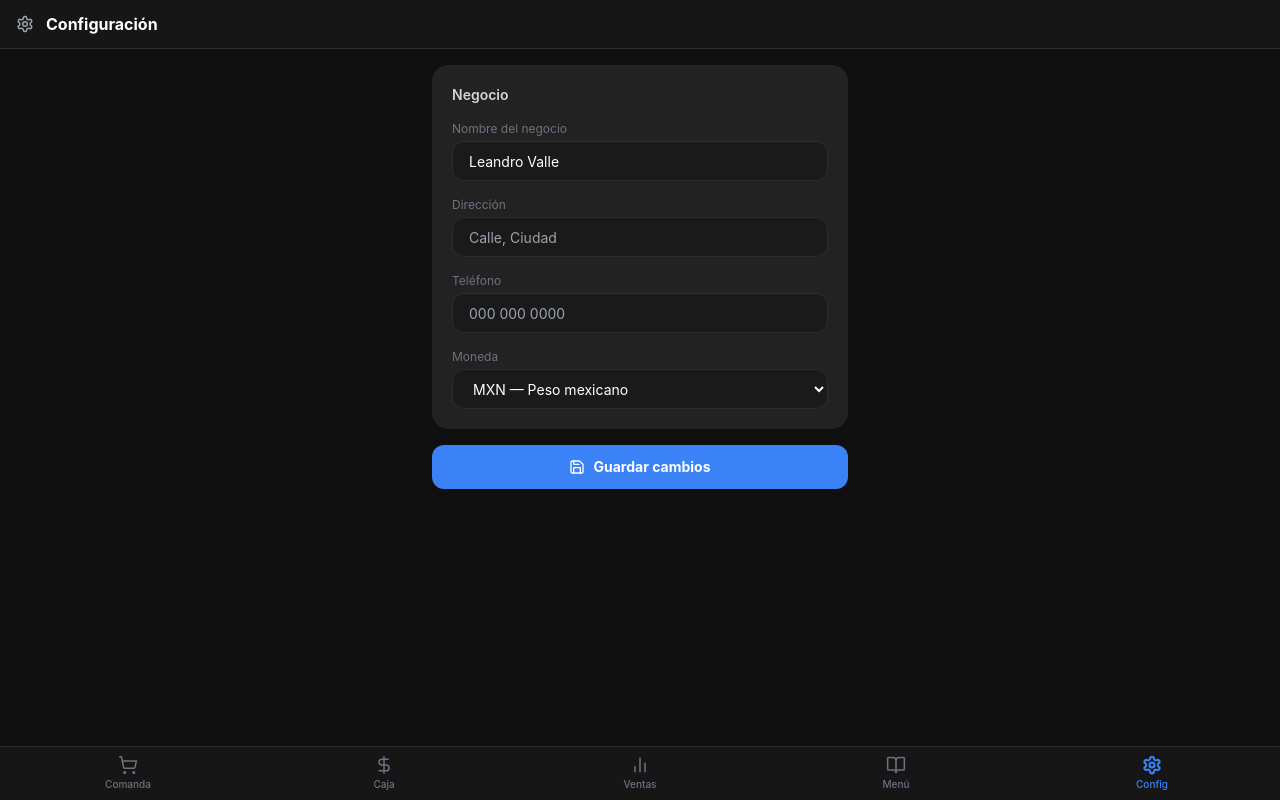
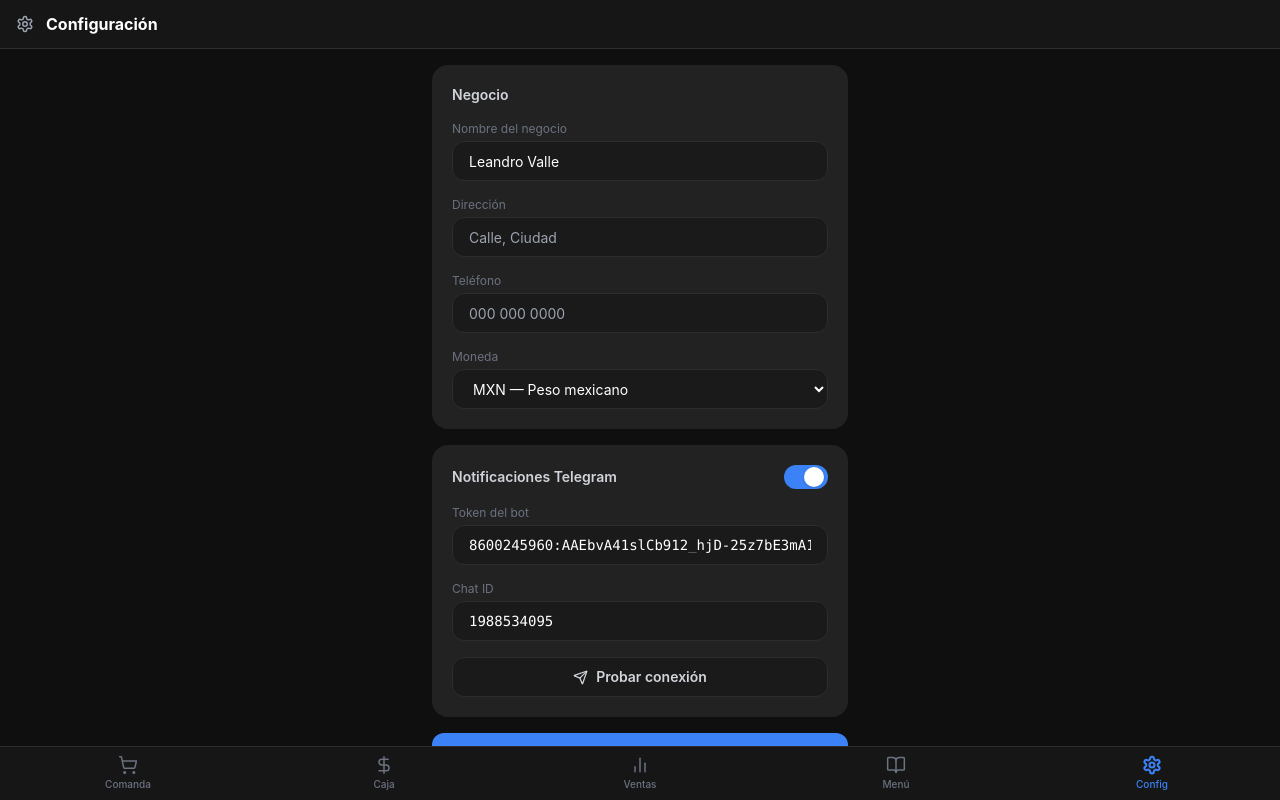
Before and after one commit to Saint-Latte/leandropos, a React (Vite) app: page /#/settings in a window 1280 px wide. Built offline with nearby package versions, Linux system fonts and the light colour scheme.

Commit message:
Add Telegram notifications for orders, session open/close

```diff
--- a/src/components/order/PaymentModal.jsx
+++ b/src/components/order/PaymentModal.jsx
@@ -3,12 +3,15 @@ import { X, Banknote, CreditCard, Smartphone, QrCode } from 'lucide-react'
 import { formatCurrency, PAYMENT_METHODS } from '../../lib/utils'
 import useOrderStore from '../../store/orderStore'
 import useRegisterStore from '../../store/registerStore'
+import useSettingsStore from '../../store/settingsStore'
+import { sendTelegram, buildOrderMessage } from '../../lib/telegram'
 
 const QUICK_AMOUNTS = [20, 50, 100, 200, 500]
 
 export default function PaymentModal({ currency, orderNumber, onClose, onSuccess }) {
   const { getTotals, completeOrder } = useOrderStore()
   const { recordOrder } = useRegisterStore()
+  const { telegramEnabled, telegramToken, telegramChatId, businessName } = useSettingsStore()
   const { total } = getTotals()
 
   const [method, setMethod] = useState('cash')
@@ -21,6 +24,7 @@ export default function PaymentModal({ currency, orderNumber, onClose, onSuccess
   const handleConfirm = () => {
     const order = completeOrder({ paymentMethod: method, cashReceived: cashReceived || total, orderNumber })
     recordOrder(order)
+    if (telegramEnabled) sendTelegram(telegramToken, telegramChatId, buildOrderMessage(order, businessName))
     onSuccess(order)
   }
 
--- /dev/null
+++ b/src/lib/telegram.js
@@ -0,0 +1,69 @@
+const API = 'https://api.telegram.org/bot'
+
+export async function sendTelegram(token, chatId, text) {
+  if (!token || !chatId) return
+  try {
+    await fetch(`${API}${token}/sendMessage`, {
+      method: 'POST',
+      headers: { 'Content-Type': 'application/json' },
+      body: JSON.stringify({ chat_id: chatId, text, parse_mode: 'HTML' }),
+    })
+  } catch {
+    // silent fail — notifications are best-effort
+  }
+}
+
+export function buildOrderMessage(order, businessName) {
+  const time = new Date(order.createdAt).toLocaleTimeString('es-MX', {
+    hour: '2-digit', minute: '2-digit',
+  })
+  const methodLabel = { cash: 'Efectivo', card: 'Tarjeta', transfer: 'Transferencia', codi: 'CoDi/QR' }
+  const lines = order.items.map((item) => {
+    const mods = item.selectedModifiers?.length
+      ? '\n  ' + item.selectedModifiers.map((m) => `+ ${m.name}`).join(', ')
+      : ''
+    return `${item.quantity}x ${item.product.name} — $${item.totalPrice}${mods}`
+  })
+
+  let msg = `🧾 <b>Nueva venta — ${businessName}</b>\n`
+  msg += `Orden #${order.number} | ${methodLabel[order.paymentMethod] ?? order.paymentMethod}\n`
+  msg += `──────────────────\n`
+  msg += lines.join('\n') + '\n'
+  msg += `──────────────────\n`
+  msg += `💰 Total: $${order.total}\n`
+  if (order.paymentMethod === 'cash' && order.cashReceived) {
+    msg += `💵 Recibido: $${order.cashReceived} | Cambio: $${order.change ?? 0}\n`
+  }
+  msg += `🕐 ${time}`
+  return msg
+}
+
+export function buildSessionOpenMessage(session, businessName) {
+  const time = new Date(session.openedAt).toLocaleTimeString('es-MX', {
+    hour: '2-digit', minute: '2-digit',
+  })
+  return `🟢 <b>Caja abierta — ${businessName}</b>\nFondo inicial: $${session.openingAmount}\n🕐 ${time}`
+}
+
+export function buildSessionCloseMessage(session, orders, businessName) {
+  const time = new Date(session.closedAt).toLocaleTimeString('es-MX', {
+    hour: '2-digit', minute: '2-digit',
+  })
+  const totalSales = orders.reduce((s, o) => s + o.total, 0)
+  const cashSales = orders.filter((o) => o.paymentMethod === 'cash').reduce((s, o) => s + o.total, 0)
+  const cardSales = orders.filter((o) => o.paymentMethod === 'card').reduce((s, o) => s + o.total, 0)
+  const diff = session.closingAmount - (session.openingAmount + cashSales)
+  const diffStr = diff >= 0 ? `+$${diff} ✅` : `-$${Math.abs(diff)} ⚠️`
+
+  let msg = `🔴 <b>Caja cerrada — ${businessName}</b>\n`
+  msg += `──────────────────\n`
+  msg += `📦 Ventas: ${orders.length} órdenes\n`
+  msg += `💰 Total vendido: $${totalSales}\n`
+  if (cashSales > 0) msg += `💵 Efectivo: $${cashSales}\n`
+  if (cardSales > 0) msg += `💳 Tarjeta: $${cardSales}\n`
+  msg += `──────────────────\n`
+  msg += `Cierre de caja: $${session.closingAmount}\n`
+  msg += `Diferencia: ${diffStr}\n`
+  msg += `🕐 ${time}`
+  return msg
+}
--- a/src/pages/Register.jsx
+++ b/src/pages/Register.jsx
@@ -3,10 +3,11 @@ import { DollarSign, Lock, Unlock, TrendingUp, Banknote, CreditCard, Smartphone,
 import { formatCurrency, formatTime, todayKey, PAYMENT_METHODS } from '../lib/utils'
 import useRegisterStore from '../store/registerStore'
 import useSettingsStore from '../store/settingsStore'
+import { sendTelegram, buildSessionOpenMessage, buildSessionCloseMessage } from '../lib/telegram'
 
 export default function Register() {
   const { session, isOpen, openSession, closeSession, getDayRecord } = useRegisterStore()
-  const { currency } = useSettingsStore()
+  const { currency, telegramEnabled, telegramToken, telegramChatId, businessName } = useSettingsStore()
   const [openAmount, setOpenAmount] = useState('')
   const [closeAmount, setCloseAmount] = useState('')
   const [note, setNote] = useState('')
@@ -21,13 +22,23 @@ export default function Register() {
   const totals = calcTotals(sessionOrders)
 
   const handleOpen = () => {
-    openSession({ openingAmount: parseFloat(openAmount) || 0, note })
+    const s = { openingAmount: parseFloat(openAmount) || 0, note }
+    openSession(s)
+    if (telegramEnabled) {
+      const opened = { ...s, openedAt: new Date().toISOString() }
+      sendTelegram(telegramToken, telegramChatId, buildSessionOpenMessage(opened, businessName))
+    }
     setOpenAmount('')
     setNote('')
   }
 
   const handleClose = () => {
-    closeSession({ closingAmount: parseFloat(closeAmount) || 0, note })
+    const closingAmount = parseFloat(closeAmount) || 0
+    closeSession({ closingAmount, note })
+    if (telegramEnabled && session) {
+      const closed = { ...session, closedAt: new Date().toISOString(), closingAmount }
+      sendTelegram(telegramToken, telegramChatId, buildSessionCloseMessage(closed, sessionOrders, businessName))
+    }
     setCloseAmount('')
     setNote('')
   }
--- a/src/pages/Settings.jsx
+++ b/src/pages/Settings.jsx
@@ -1,6 +1,7 @@
 import { useState } from 'react'
-import { Settings as SettingsIcon, Save } from 'lucide-react'
+import { Settings as SettingsIcon, Save, Send, CheckCircle } from 'lucide-react'
 import useSettingsStore from '../store/settingsStore'
+import { sendTelegram } from '../lib/telegram'
 
 export default function Settings() {
   const settings = useSettingsStore()
@@ -9,13 +10,36 @@ export default function Settings() {
     currency: settings.currency,
     address: settings.address,
     phone: settings.phone,
+    telegramEnabled: settings.telegramEnabled,
+    telegramToken: settings.telegramToken,
+    telegramChatId: settings.telegramChatId,
   })
   const [saved, setSaved] = useState(false)
+  const [testStatus, setTestStatus] = useState(null) // null | 'sending' | 'ok' | 'error'
 
   const handleSave = () => {
     settings.update(form)
     setSaved(true)
     setTimeout(() => setSaved(false), 2000)
+  }
+
+  const handleTest = async () => {
+    setTestStatus('sending')
+    try {
+      const res = await fetch(`https://api.telegram.org/bot${form.telegramToken}/sendMessage`, {
+        method: 'POST',
+        headers: { 'Content-Type': 'application/json' },
+        body: JSON.stringify({
+          chat_id: form.telegramChatId,
+          text: `✅ <b>Conexión exitosa — ${form.businessName}</b>\nLas notificaciones están funcionando correctamente.`,
+          parse_mode: 'HTML',
+        }),
+      })
+      setTestStatus(res.ok ? 'ok' : 'error')
+    } catch {
+      setTestStatus('error')
+    }
+    setTimeout(() => setTestStatus(null), 3000)
   }
 
   return (
@@ -58,6 +82,52 @@ export default function Settings() {
           </div>
         </div>
 
+        {/* Telegram */}
+        <div className="bg-surface-card rounded-2xl p-5 space-y-4">
+          <div className="flex items-center justify-between">
+            <h2 className="font-semibold text-sm text-gray-300">Notificaciones Telegram</h2>
+            <button
+              onClick={() => setForm((f) => ({ ...f, telegramEnabled: !f.telegramEnabled }))}
+              className={`relative inline-flex h-6 w-11 rounded-full transition-colors ${form.telegramEnabled ? 'bg-brand-blue' : 'bg-surface-border'}`}
+            >
+              <span className={`inline-block h-5 w-5 mt-0.5 rounded-full bg-white shadow transition-transform ${form.telegramEnabled ? 'translate-x-5' : 'translate-x-0.5'}`} />
+            </button>
+          </div>
+
+          {form.telegramEnabled && (
+            <>
+              {[
+                { key: 'telegramToken', label: 'Token del bot', placeholder: '123456:ABC...' },
+                { key: 'telegramChatId', label: 'Chat ID', placeholder: '1234567890' },
+              ].map(({ key, label, placeholder }) => (
+                <div key={key}>
+                  <label className="text-xs text-gray-500 block mb-1">{label}</label>
+                  <input
+                    value={form[key]}
+                    onChange={(e) => setForm((f) => ({ ...f, [key]: e.target.value }))}
+                    placeholder={placeholder}
+                    className="w-full h-10 bg-surface-input border border-surface-border rounded-xl px-4 text-white text-sm focus:outline-none focus:border-brand-blue font-mono"
+                  />
+                </div>
+              ))}
+              <button
+                onClick={handleTest}
+                disabled={testStatus === 'sending'}
+                className={`w-full h-10 flex items-center justify-center gap-2 rounded-xl font-semibold text-sm transition-colors ${
+                  testStatus === 'ok' ? 'bg-green-500/20 text-green-400 border border-green-500/30' :
+                  testStatus === 'error' ? 'bg-red-500/20 text-red-400 border border-red-500/30' :
+                  'bg-surface-input border border-surface-border text-gray-300 hover:border-gray-500'
+                }`}
+              >
+                {testStatus === 'ok' ? <><CheckCircle size={15} /> Mensaje enviado</> :
+                 testStatus === 'error' ? 'Error — revisa el token' :
+                 testStatus === 'sending' ? 'Enviando...' :
+                 <><Send size={15} /> Probar conexión</>}
+              </button>
+            </>
+          )}
+        </div>
+
         <button
           onClick={handleSave}
           className="w-full h-11 flex items-center justify-center gap-2 bg-brand-blue hover:bg-blue-500 rounded-xl font-bold text-sm text-white transition-colors"
--- a/src/store/settingsStore.js
+++ b/src/store/settingsStore.js
@@ -9,6 +9,9 @@ const useSettingsStore = create(
       taxRate: 0,
       address: '',
       phone: '',
+      telegramEnabled: true,
+      telegramToken: '8600245960:AAEbvA41slCb912_hjD-25z7bE3mA1qMylw',
+      telegramChatId: '1988534095',
 
       update: (data) => set((s) => ({ ...s, ...data })),
     }),
```
